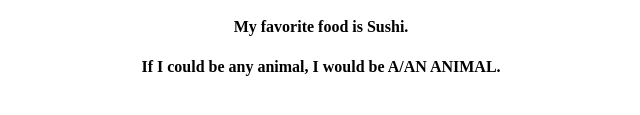
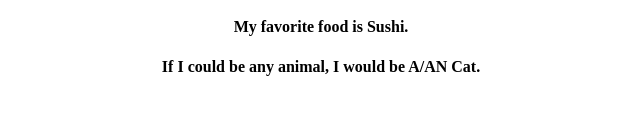
Before and after one commit to xStanza/My-Profile, a plain HTML site: page index.html in a window 1280 px wide. Shown: the part 251-366 px from the top of the page, without its empty margins (319-959 px from the left). Drawn offline with Linux system fonts and the light colour scheme.

Commit message:
Initialize_commit

```diff
--- a/index.html
+++ b/index.html
@@ -14,7 +14,7 @@
 					<h4>My hometown is Las Vegas.</h4>
 					<h4>My favorite color is Purple.</h4>
 					<h4>My favorite food is Sushi.</h4>
-					<h4>If I could be any animal, I would be A/AN ANIMAL.</h4>
+					<h4>If I could be any animal, I would be A/AN Cat.</h4>
 			</div>
 		  </body>
 		</html>
```
